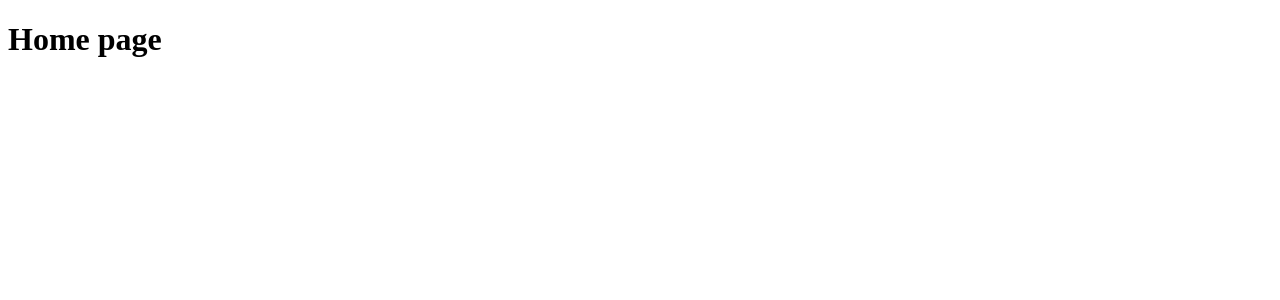
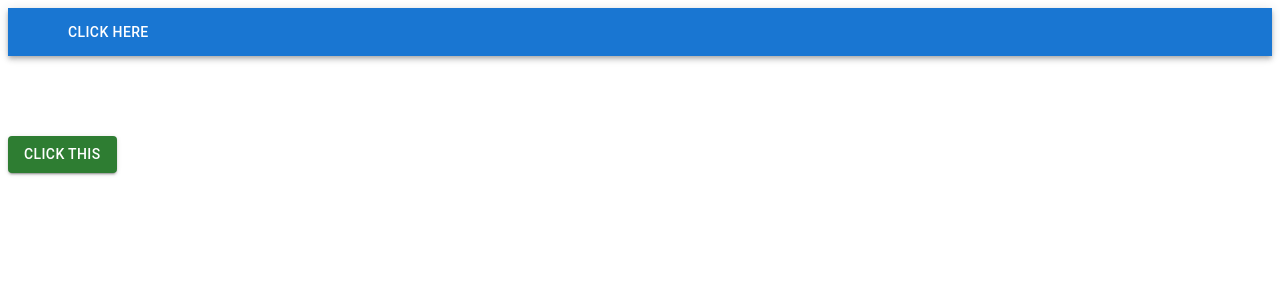
Before and after one commit to hack4impact-utk/mission-of-hope, a Next.js app: page / in a window 1280 px wide. Shown: the top 300 px of the page. Built offline with nearby package versions, Linux system fonts and the light colour scheme.

Commit message:
create practice page

```diff
--- /dev/null
+++ b/src/app/jmcmaho9.tsx
@@ -0,0 +1,44 @@
+import * as React from 'react';
+import {
+  Box,
+  IconButton,
+  Tooltip,
+  Toolbar,
+  Button,
+  AppBar,
+  Typography,
+} from '@mui/material';
+
+export default function PageHop() {
+  return (
+    <Box sx={{ flexGrow: 1 }}>
+      <AppBar position="static">
+        <Toolbar variant="dense">
+          <IconButton
+            size="large"
+            edge="start"
+            color="inherit"
+            aria-label="menu"
+            sx={{ mr: 2 }}
+          >
+            {' '}
+          </IconButton>
+          <Typography variant="h6" component="div" sx={{ flexGrow: 1 }}>
+            <Button color="inherit">Click Here</Button>
+          </Typography>
+        </Toolbar>
+      </AppBar>
+      <Box mt={10}>
+        <Tooltip title="Don't click this">
+          <Button
+            color="success"
+            variant="contained"
+            href="https://www.youtube.com/watch?v=dQw4w9WgXcQ"
+          >
+            Click This
+          </Button>
+        </Tooltip>
+      </Box>
+    </Box>
+  );
+}
--- a/src/app/page.tsx
+++ b/src/app/page.tsx
@@ -1,3 +1,5 @@
+import PageHop from './jmcmaho9';
+
 export default function Home() {
-  return <h1>Home page</h1>;
+  return <PageHop></PageHop>;
 }
```
Also changed, not shown: 1 other file (tests, documents, lock files or other folders).
